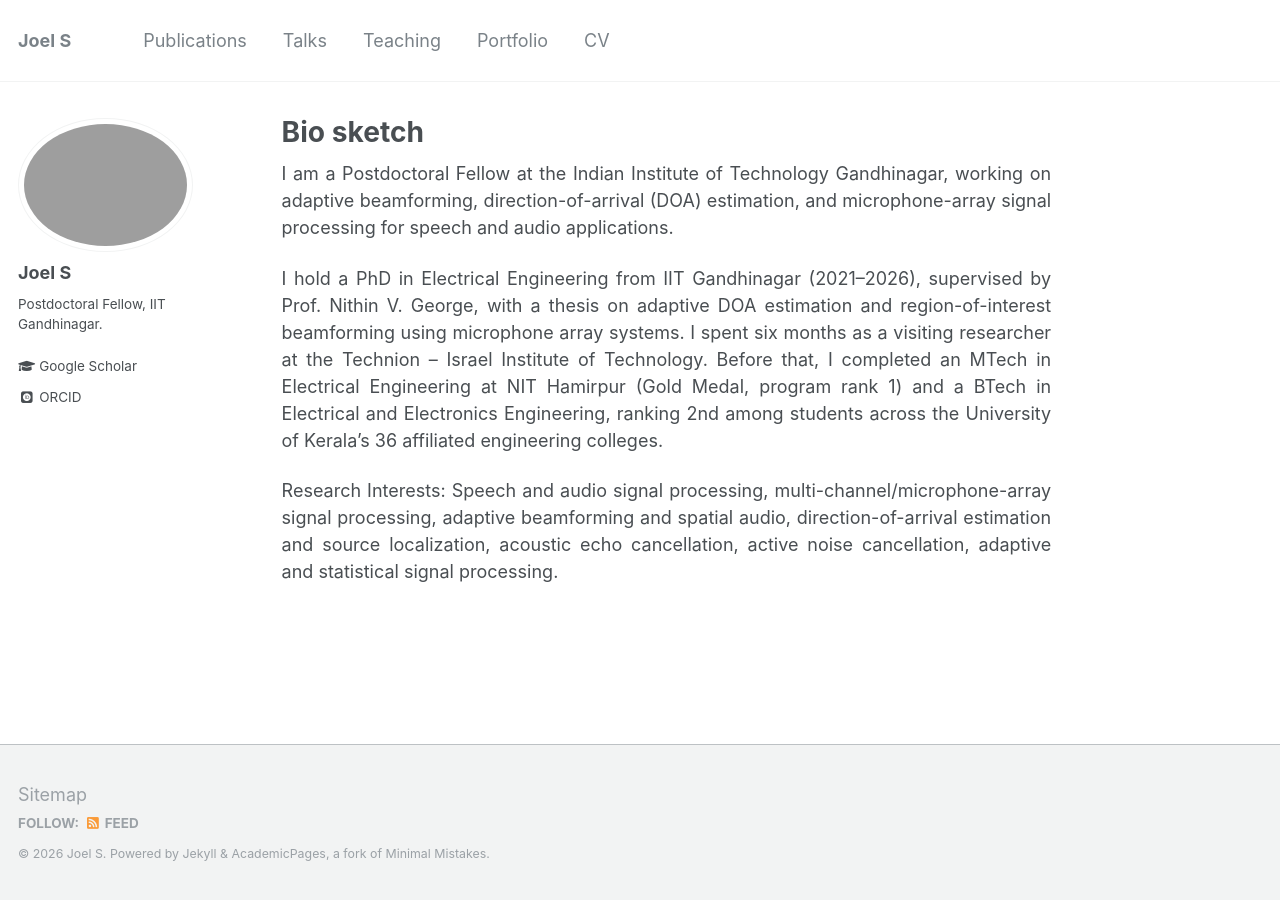
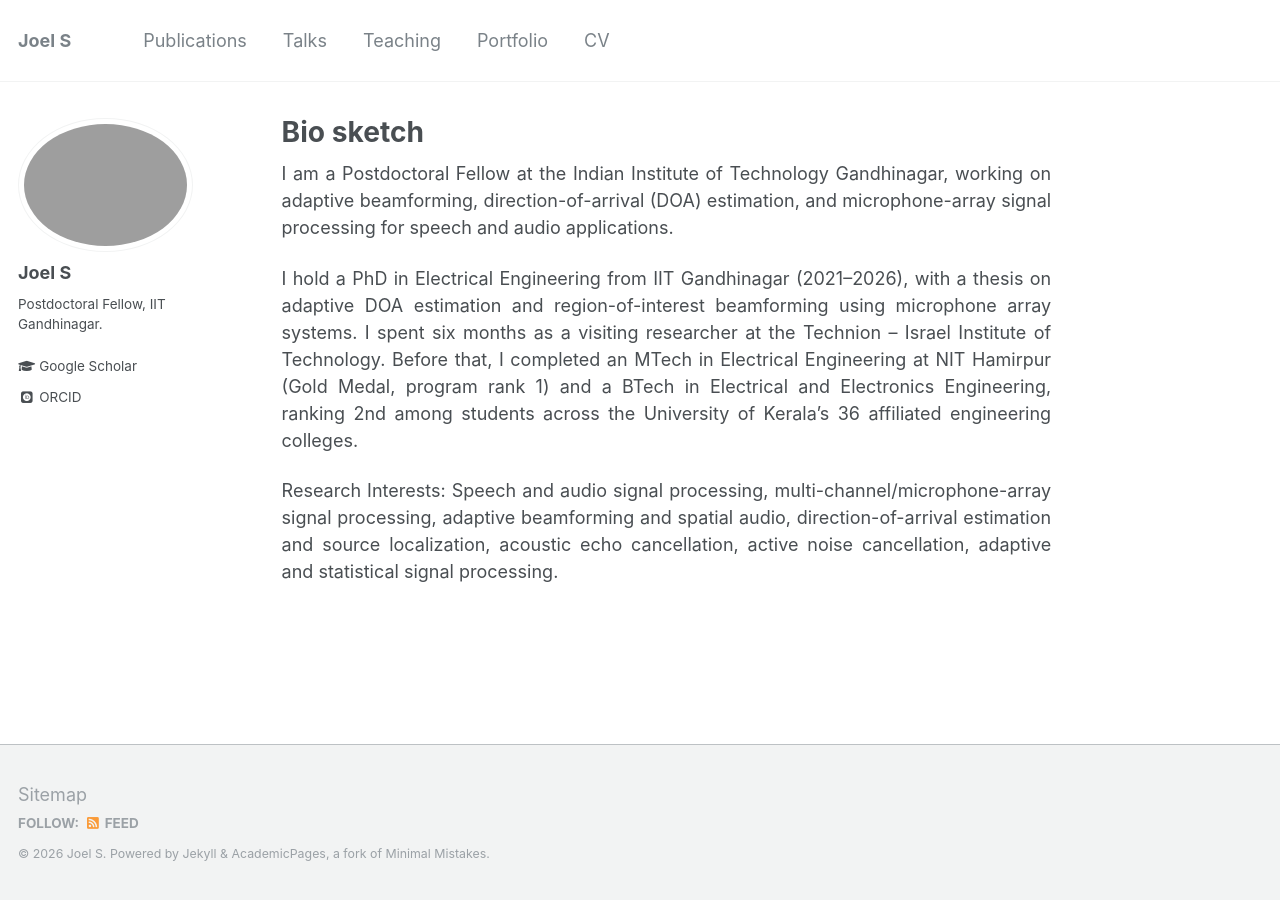
Before and after one commit to Joels1994/Joels1994.github.io, a Jekyll site: the page built from _pages/about.md, in a window 1280 px wide. Built offline with Jekyll 4.4.1, drawn with Linux system fonts in a browser that asks for light colours; some web fonts are replaced.

Commit message:
Remove advisor name from bio sketch

```diff
--- a/_pages/about.md
+++ b/_pages/about.md
@@ -14,6 +14,6 @@ redirect_from:
 
 I am a Postdoctoral Fellow at the Indian Institute of Technology Gandhinagar, working on adaptive beamforming, direction-of-arrival (DOA) estimation, and microphone-array signal processing for speech and audio applications.
 
-I hold a PhD in Electrical Engineering from IIT Gandhinagar (2021–2026), supervised by Prof. Nithin V. George, with a thesis on adaptive DOA estimation and region-of-interest beamforming using microphone array systems. I spent six months as a visiting researcher at the Technion – Israel Institute of Technology. Before that, I completed an MTech in Electrical Engineering at NIT Hamirpur (Gold Medal, program rank 1) and a BTech in Electrical and Electronics Engineering, ranking 2nd among students across the University of Kerala's 36 affiliated engineering colleges.
+I hold a PhD in Electrical Engineering from IIT Gandhinagar (2021–2026), with a thesis on adaptive DOA estimation and region-of-interest beamforming using microphone array systems. I spent six months as a visiting researcher at the Technion – Israel Institute of Technology. Before that, I completed an MTech in Electrical Engineering at NIT Hamirpur (Gold Medal, program rank 1) and a BTech in Electrical and Electronics Engineering, ranking 2nd among students across the University of Kerala's 36 affiliated engineering colleges.
 
 Research Interests: Speech and audio signal processing, multi-channel/microphone-array signal processing, adaptive beamforming and spatial audio, direction-of-arrival estimation and source localization, acoustic echo cancellation, active noise cancellation, adaptive and statistical signal processing.
```
